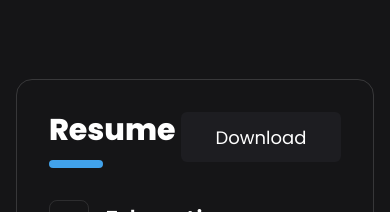
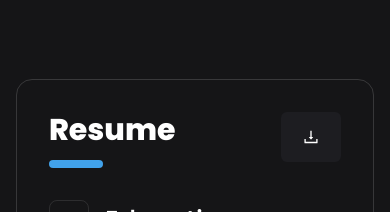
Before and after one commit to JeSaludo/my-portfolio, a Next.js app: page / in a window 390 px wide. Shown: the part 1619-1831 px from the top of the page. Built offline with nearby package versions, Linux system fonts and the light colour scheme.

Commit message:
Added Downloadable resume

```diff
--- a/src/app/components/content.tsx
+++ b/src/app/components/content.tsx
@@ -15,7 +15,7 @@ import { TbApi } from "react-icons/tb";
 import { IoMdBook } from "react-icons/io";
 import { BsFillSendFill } from "react-icons/bs";
 import { useState } from "react";
-
+import { AiOutlineDownload } from "react-icons/ai";
 import { motion } from "framer-motion";
 
 const saira = Saira({
@@ -293,9 +293,20 @@ export const Resume = () => {
             <h1 className="font-bold text-3xl text-white">Resume</h1>
             <div className="bg-[#41A2EB] w-[54px] h-2 rounded-md"></div>
           </div>
-          <button className="hover:bg-[#232328] bg-[#1D1D21] w-[160px] h-[50px] flex justify-center items-center text-white rounded-md text-[18px]">
+          <a
+            href="/resume/resume-janerissaludo.pdf"
+            download
+            className="hidden md:flex hover:bg-[#232328] bg-[#1D1D21] w-[160px] h-[50px]  justify-center items-center text-white rounded-md text-[18px]"
+          >
             Download
-          </button>
+          </a>
+          <a
+            href="/resume/resume-janerissaludo.pdf"
+            download
+            className="flex md:hidden hover:bg-[#232328] bg-[#1D1D21] w-[60px] h-[50px]  justify-center items-center text-white rounded-md text-[18px]"
+          >
+            <AiOutlineDownload />
+          </a>
         </div>
 
         <div className="my-8 lg:mx-12">
@@ -482,7 +493,7 @@ export const Portfolio = () => {
             <div className="m-2 ">
               <h1 className="text-white">Equali</h1>
               <p className="text-sm text-gray-300  font-extralight">
-                Website Development
+                Web Development
               </p>
             </div>
           </div>
```
Also changed, not shown: 1 other file (tests, documents, lock files or other folders).
